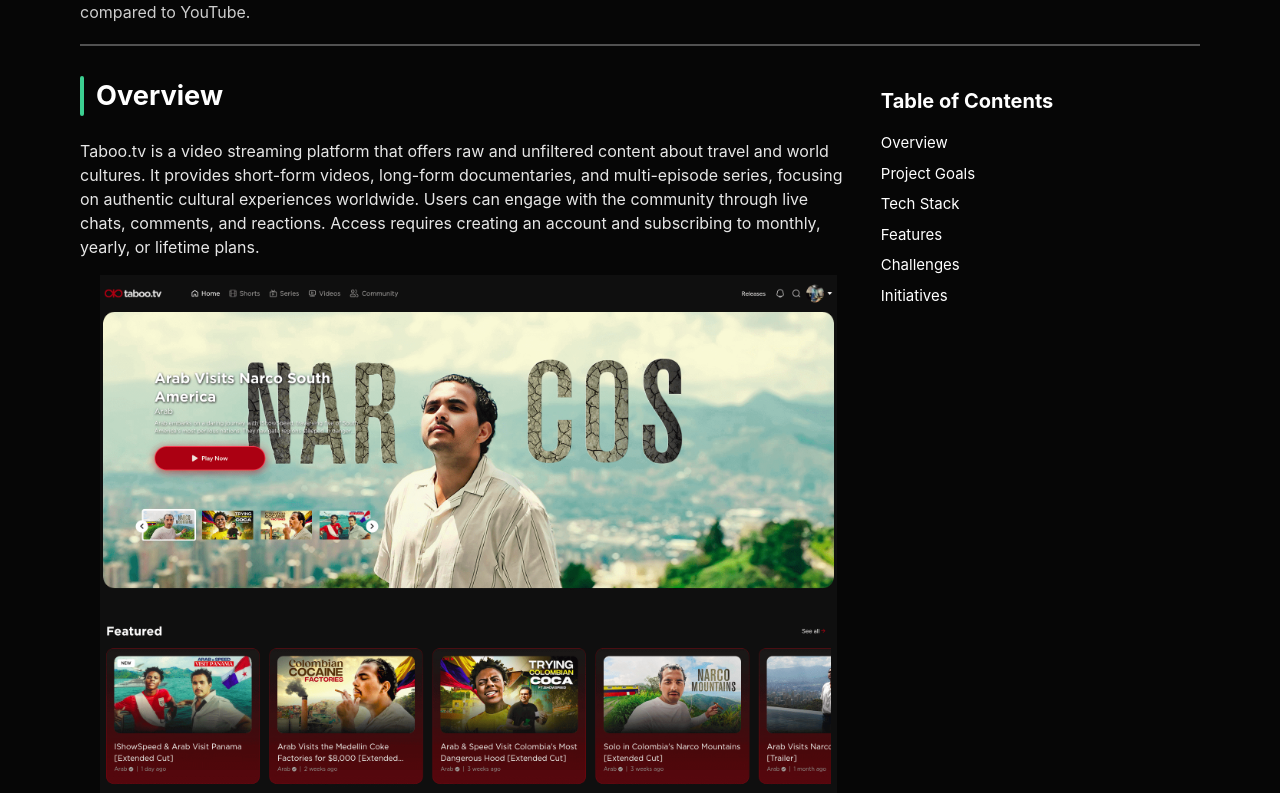
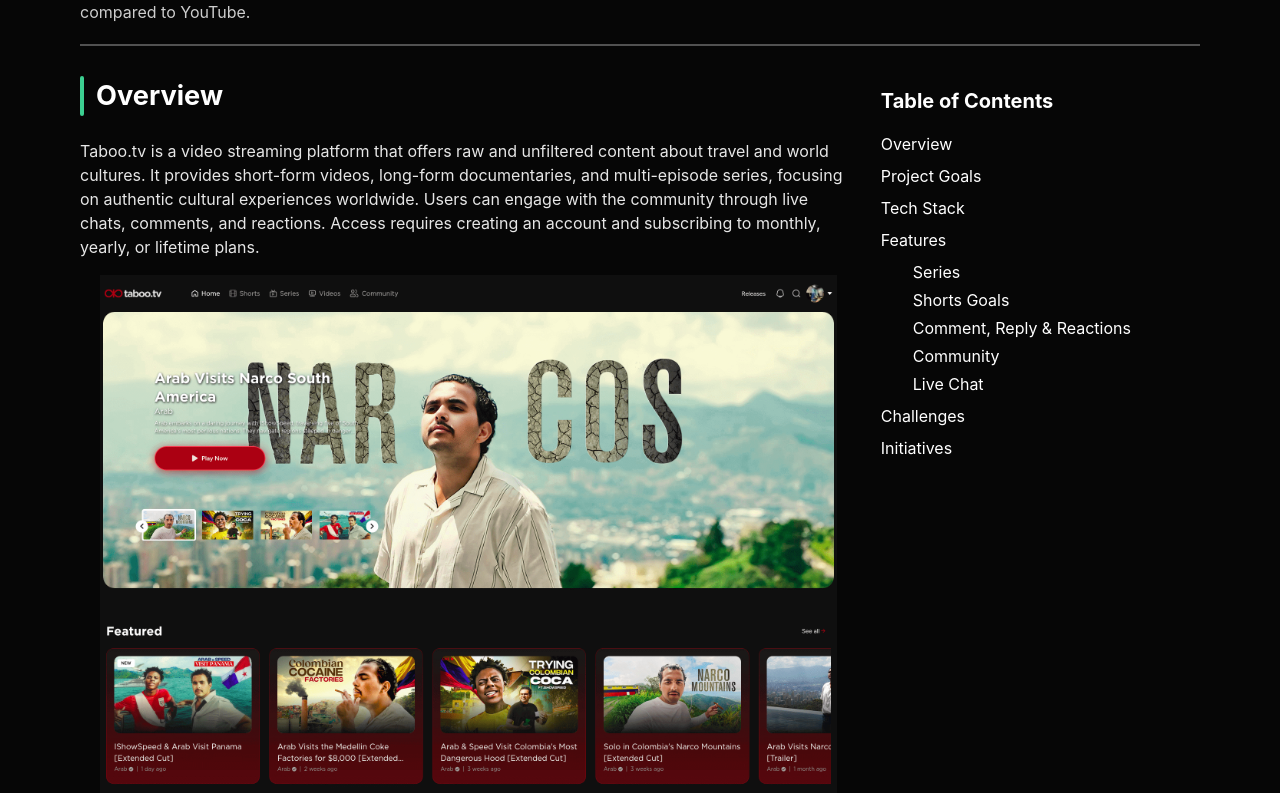
Before and after one commit to code-creeper/code-creeper.github.io, a Nuxt app: page /projects/tabootv in a window 1280 px wide. Shown: the part 927-1720 px from the top of the page. Built offline with nearby package versions, Linux system fonts and the light colour scheme.

Commit message:
redesign tabootv

```diff
--- a/assets/css/main.css
+++ b/assets/css/main.css
@@ -123,3 +123,31 @@
 .glow:hover.glow-md {
     filter: drop-shadow(0px 0px 40px var(--primary-color));
 }
+
+.project-heading {
+    padding-left: 16px;
+    padding-bottom: 6px;
+    padding-top: 10px;
+    font-weight: bold;
+    color: white;
+    position: relative;
+}
+
+.project-section {
+    @apply space-y-4 scroll-mt-[200px];
+}
+
+.tech-stack > li {
+    color: white !important;
+    display: flex;
+    align-items: center;
+    column-gap: 10px;
+}
+
+.table-of-content {
+    @apply flex flex-col gap-2;
+}
+
+.table-of-content ul {
+    @apply flex flex-col gap-1 ml-8;
+}
--- a/pages/projects/tabootv.vue
+++ b/pages/projects/tabootv.vue
@@ -20,7 +20,7 @@
 onMounted(() => {
   const options = {
     rootMargin: "0px",
-    threshold: 0.1,
+    threshold: 0.3,
   };
   observer.value = new IntersectionObserver(handleIntersect, options);
   const sections = document.querySelectorAll<HTMLElement>('section[id]');
@@ -41,30 +41,40 @@
     <img src="@/assets/images/projects/tabootv/main.png" alt="Project Image" class="w-full rounded-xl"/>
     <h2 class="fs-large text-white font-bold mt-3">Tabootv</h2>
     <p class="text-white/80">
-      Taboo.TV is a private, content-driven platform created by a YouTuber to entertain their community while offering greater control and flexibility compared to YouTube.
+      Taboo.TV is a private, content-driven platform created by a YouTuber to entertain their community while offering
+      greater control and flexibility compared to YouTube.
     </p>
     <hr class="w-full border border-white/30 my-5"/>
   </div>
 
   <div class="page grid grid-cols-6 place-content-center md:grid-cols-10 gap-6">
     <div class="col-span-7 space-y-4">
-      <section id="overview">
-        <h3 class="heading heading-bl">Overview</h3>
+      <section class="project-section" id="overview">
+        <h3 class="project-heading heading-bl">Overview</h3>
         <p class="text-white/90">
-          Taboo.tv is a video streaming platform that offers raw and unfiltered content about travel and world cultures. It provides short-form videos, long-form documentaries, and multi-episode series, focusing on authentic cultural experiences worldwide. Users can engage with the community through live chats, comments, and reactions. Access requires creating an account and subscribing to monthly, yearly, or lifetime plans.
+          Taboo.tv is a video streaming platform that offers raw and unfiltered content about travel and world cultures.
+          It provides short-form videos, long-form documentaries, and multi-episode series, focusing on authentic
+          cultural experiences worldwide. Users can engage with the community through live chats, comments, and
+          reactions. Access requires creating an account and subscribing to monthly, yearly, or lifetime plans.
         </p>
         <img src="@/assets/images/projects/tabootv/home.png" alt="project screenshot" class="w-full rounded-xl px-5"/>
       </section>
-      <section id="project-goals">
-        <h3 class="heading heading-bl">Project Goals</h3>
+      <section class="project-section" id="project-goals">
+        <h3 class="project-heading heading-bl">Project Goals</h3>
         <p class="text-white/90">
-          As a Full Stack PHP Laravel Developer, I contributed to the development of Taboo.tv, a video streaming platform that offers raw and unfiltered content about travel and world cultures. My role encompassed designing and implementing both the front-end and back-end components of the platform, ensuring a seamless user experience and robust functionality. This involved integrating technologies such as React, Vue.js, JavaScript, HTML, CSS, and Tailwind for the front-end, and leveraging Laravel for the back-end infrastructure. Additionally, I utilized AWS services to enhance the platform's scalability and performance. My contributions aimed to create an engaging and reliable platform for users to explore diverse cultural content.
+          As a Full Stack PHP Laravel Developer, I contributed to the development of Taboo.tv, a video streaming
+          platform that offers raw and unfiltered content about travel and world cultures. My role encompassed designing
+          and implementing both the front-end and back-end components of the platform, ensuring a seamless user
+          experience and robust functionality. This involved integrating technologies such as React, Vue.js, JavaScript,
+          HTML, CSS, and Tailwind for the front-end, and leveraging Laravel for the back-end infrastructure.
+          Additionally, I utilized AWS services to enhance the platform's scalability and performance. My contributions
+          aimed to create an engaging and reliable platform for users to explore diverse cultural content.
         </p>
       </section>
-      <section id="tech-stack">
-        <h3 class="heading heading-bl">Tech Stack</h3>
+      <section class="project-section" id="tech-stack">
+        <h3 class="project-heading heading-bl">Tech Stack</h3>
         <p class="text-white/90">To achieve this, the following technologies were used:</p>
-        <ul>
+        <ul class="tech-stack">
           <li><span class="font-bold">Vue.js:</span>Developed a dynamic and interactive user interface.</li>
           <li><span class="font-bold">Tailwind & Vuetify:</span>Applied style for responsive design.</li>
           <li><span class="font-bold">Postgres:</span>Utilized a reliable relational database system.</li>
@@ -73,81 +83,92 @@
           <li><span class="font-bold">AWS S3:</span>Provided secure object storage.</li>
         </ul>
       </section>
-      <section id="features">
-        <h3 class="heading heading-bl">Features</h3>
-        <h4 class="font-bold text-white">Series</h4>
-        <img src="@/assets/images/projects/tabootv/series.png" alt="project screenshot" class="w-full rounded-xl px-5"/>
+      <section class="project-section" id="features">
+        <h3 class="project-heading heading-bl">Features</h3>
 
-        <h4 class="font-bold text-white">Shorts</h4>
-        <img src="@/assets/images/projects/tabootv/shorts.png" alt="project screenshot" class="w-full rounded-xl px-5"/>
+        <section class="project-section" id="feature-series">
+          <h4 class="font-bold text-white">Series</h4>
+          <img src="@/assets/images/projects/tabootv/series.png" alt="project screenshot"
+               class="w-full rounded-xl px-5"/>
+        </section>
 
-        <h4 class="font-bold text-white">Comment, Reply and Reactions</h4>
-        <img src="@/assets/images/projects/tabootv/comments.png" alt="project screenshot" class="w-full rounded-xl px-5"/>
+        <section class="project-section" id="feature-shorts">
+          <h4 class="font-bold text-white">Shorts</h4>
+          <img src="@/assets/images/projects/tabootv/shorts.png" alt="project screenshot"
+               class="w-full rounded-xl px-5"/>
+        </section>
 
-        <h4 class="font-bold text-white">Community</h4>
-        <img src="@/assets/images/projects/tabootv/community.png" alt="project screenshot" class="w-full rounded-xl px-5"/>
+        <section class="project-section" id="feature-comment-reply-reaction">
+          <h4 class="font-bold text-white">Comment, Reply & Reactions</h4>
+          <img src="@/assets/images/projects/tabootv/comments.png" alt="project screenshot"
+               class="w-full rounded-xl px-5"/>
+        </section>
 
-        <h4 class="font-bold text-white">Live Chat</h4>
-        <img src="@/assets/images/projects/tabootv/live-chat.png" alt="project screenshot" class="w-full rounded-xl px-5"/>
+        <section class="project-section" id="feature-community">
+          <h4 class="font-bold text-white">Community</h4>
+          <img src="@/assets/images/projects/tabootv/community.png" alt="project screenshot"
+               class="w-full rounded-xl px-5"/>
+        </section>
 
+        <section class="project-section" id="feature-live-chat">
+          <h4 class="font-bold text-white">Live Chat</h4>
+          <img src="@/assets/images/projects/tabootv/live-chat.png" alt="project screenshot"
+               class="w-full rounded-xl px-5"/>
+        </section>
       </section>
-      <section id="challenges">
-        <h3 class="heading heading-bl">Challenges</h3>
+      <section class="project-section" id="challenges">
+        <h3 class="project-heading heading-bl">Challenges</h3>
         <p class="text-white/90">
-          As usual each project has some challenging points, In Tabootv I have to deal with multiple team design team, mobile team and QA team to issue the seamless deliver of the project, Managing large file uploads to AWS S3 introduced complexities in file chunking and integration. It has multiple payment method and gatways which becomes challenging to manage users subscriptions.
+          As usual each project has some challenging points, In Tabootv I have to deal with multiple team design team,
+          mobile team and QA team to issue the seamless deliver of the project, Managing large file uploads to AWS S3
+          introduced complexities in file chunking and integration. It has multiple payment method and gatways which
+          becomes challenging to manage users subscriptions.
         </p>
       </section>
-      <section id="initiatives">
-        <h3 class="heading heading-bl">Initiatives</h3>
+      <section class="project-section" id="initiatives">
+        <h3 class="project-heading heading-bl">Initiatives</h3>
         <p class="text-white/90">
-          The team tackled project challenges by adopting key strategies. Using an agile approach allowed for continuous development and quick adjustments to changing needs, improving teamwork and flexibility. A continuous delivery pipeline ensured automated testing and deployment, leading to faster, more reliable releases without compromising quality.
+          The team tackled project challenges by adopting key strategies. Using an agile approach allowed for continuous
+          development and quick adjustments to changing needs, improving teamwork and flexibility. A continuous delivery
+          pipeline ensured automated testing and deployment, leading to faster, more reliable releases without
+          compromising quality.
         </p>
-        <img src="@/assets/images/projects/tabootv/features.png" alt="project screenshot" class="w-full rounded-xl px-5"/>
+        <img src="@/assets/images/projects/tabootv/features.png" alt="project screenshot"
+             class="w-full rounded-xl px-5"/>
       </section>
     </div>
 
     <div class="col-span-3 mt-5">
       <div class="sticky top-[120px] flex flex-col gap-2">
         <h4 class="text-white font-bold mb-2">Table of Contents</h4>
-        <a href="#overview" :class="{'text-white': activeSections.includes('overview')}">Overview</a>
-        <a href="#project-goals" :class="{'text-white': activeSections.includes('project-goals')}">Project Goals</a>
-        <a href="#tech-stack" :class="{'text-white': activeSections.includes('tech-stack')}">Tech Stack</a>
-        <a href="#features" :class="{'text-white': activeSections.includes('features')}">Features</a>
-        <a href="#challenges" :class="{'text-white': activeSections.includes('challenges')}">Challenges</a>
-        <a href="#initiatives" :class="{'text-white': activeSections.includes('initiatives')}">Initiatives</a>
+        <ul class="table-of-content">
+          <li><a href="#overview" :class="{'text-white': activeSections.includes('overview')}">Overview</a></li>
+          <li><a href="#project-goals" :class="{'text-white': activeSections.includes('project-goals')}">Project
+            Goals</a></li>
+          <li><a href="#tech-stack" :class="{'text-white': activeSections.includes('tech-stack')}">Tech Stack</a></li>
+          <li><a href="#features" :class="{'text-white': activeSections.includes('features')}">Features</a></li>
+          <li>
+            <ul>
+              <li><a href="#feature-series"
+                     :class="{'text-white': activeSections.includes('feature-series')}">Series</a></li>
+              <li><a href="#feature-shorts" :class="{'text-white': activeSections.includes('feature-shorts')}">Shorts
+                Goals</a></li>
+              <li><a href="#feature-comment-reply-reaction"
+                     :class="{'text-white': activeSections.includes('feature-comment-reply-reaction')}">Comment, Reply &
+                Reactions</a>
+              </li>
+              <li><a href="#feature-community" :class="{'text-white': activeSections.includes('feature-community')}">Community</a>
+              </li>
+              <li><a href="#feature-live-chat" :class="{'text-white': activeSections.includes('feature-live-chat')}">Live
+                Chat</a>
+              </li>
+            </ul>
+          </li>
+          <li><a href="#challenges" :class="{'text-white': activeSections.includes('challenges')}">Challenges</a></li>
+          <li><a href="#initiatives" :class="{'text-white': activeSections.includes('initiatives')}">Initiatives</a>
+          </li>
+        </ul>
       </div>
     </div>
   </div>
-
 </template>
-
-<style scoped>
-section {
-  @apply space-y-4 scroll-mt-[200px];
-}
-
-a {
-  font-size: 15px;
-  transition: color 0.2s;
-
-  &:hover {
-    color: white;
-  }
-}
-
-.heading {
-  padding-left: 16px;
-  padding-bottom: 6px;
-  padding-top: 10px;
-  font-weight: bold;
-  color: white;
-  position: relative;
-}
-
-ul > li {
-  color: white !important;
-  display: flex;
-  align-items: center;
-  column-gap: 10px;
-}
-</style>
```
